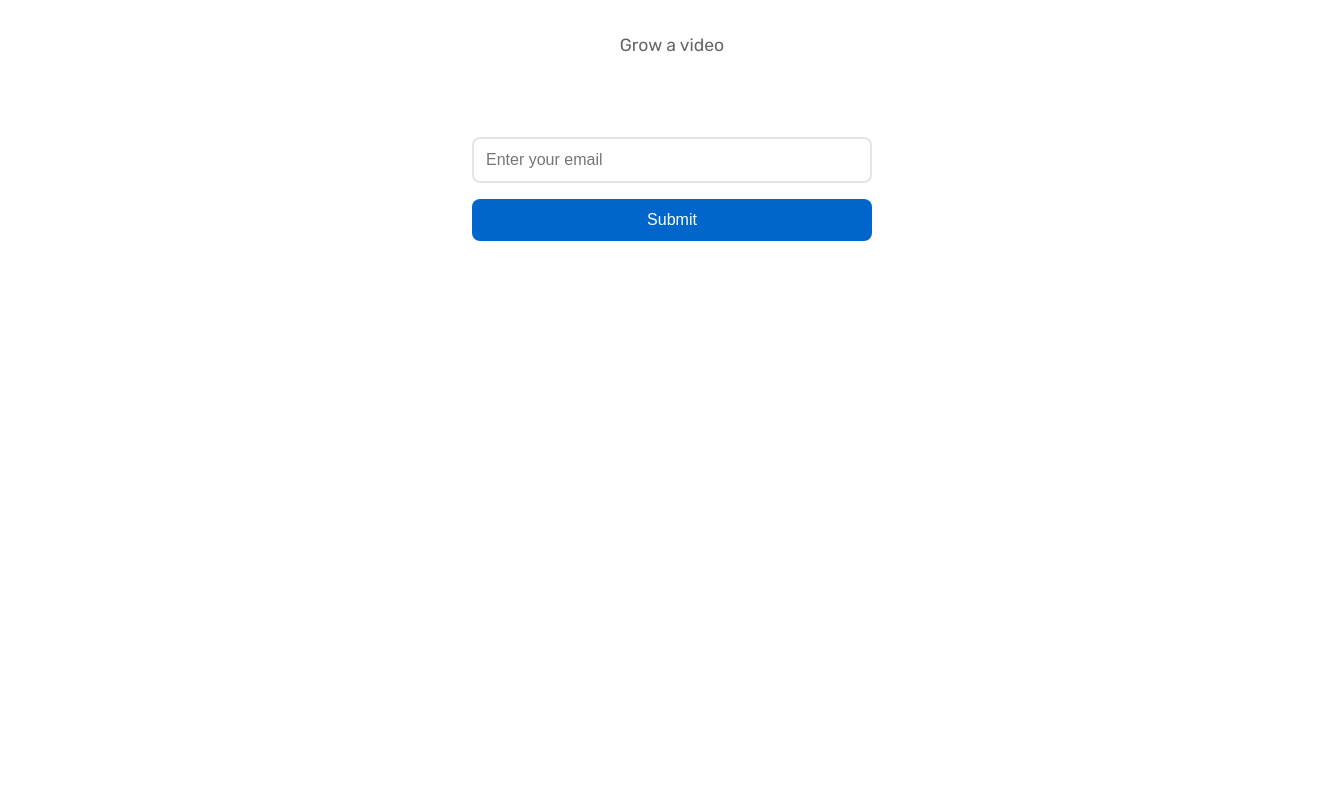
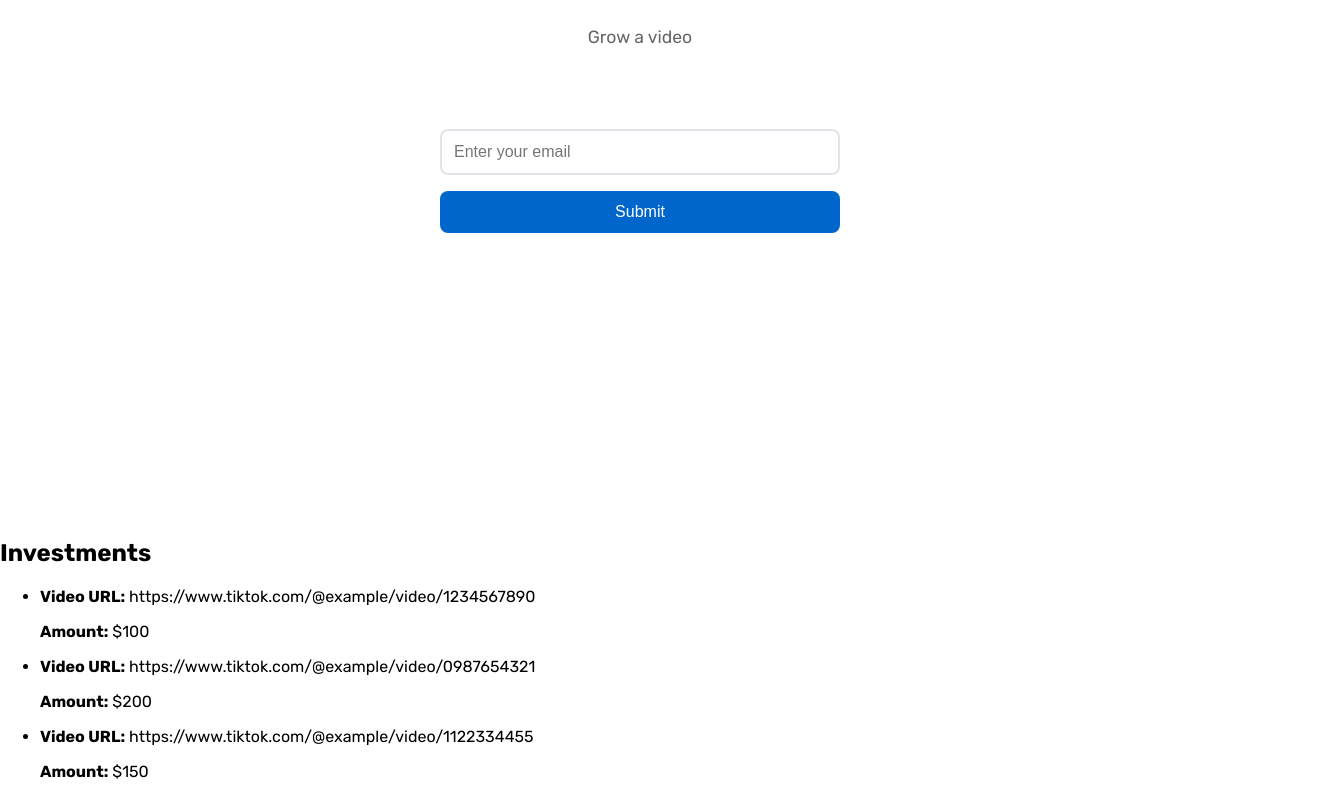
Before and after one commit to PatatoBit/StonkTok, a SvelteKit app: page / in a window 1280 px wide. Shown: the part 345-1142 px from the top of the page, 1336 px wide, since content can reach past the window. Before the commit the page ends 880 px from the top, so only its background shows below. Built offline with nearby package versions, Linux system fonts and the light colour scheme; no server answers.

Commit message:
fixed overflowing container

```diff
--- /dev/null
+++ b/src/lib/components/Investments.svelte
@@ -0,0 +1,15 @@
+<script lang="ts">
+	import { dummyInvestments } from '$lib/dummy';
+</script>
+
+<section class="investments">
+	<h2>Investments</h2>
+	<ul>
+		{#each dummyInvestments as investment}
+			<li>
+				<p><strong>Video URL:</strong> {investment.videoUrl}</p>
+				<p><strong>Amount:</strong> ${investment.amount}</p>
+			</li>
+		{/each}
+	</ul>
+</section>
--- /dev/null
+++ b/src/lib/dummy.ts
@@ -0,0 +1,31 @@
+export const dummyInvestments: Investment[] = [
+	{
+		id: 1,
+		videoId: '1234567890',
+		videoUrl: 'https://www.tiktok.com/@example/video/1234567890',
+		amount: 100,
+		commentCountAtInvestment: 10,
+		likeCountAtInvestment: 50,
+		investedAt: new Date('2023-10-01T12:00:00Z').toISOString()
+	},
+
+	{
+		id: 2,
+		videoId: '0987654321',
+		videoUrl: 'https://www.tiktok.com/@example/video/0987654321',
+		amount: 200,
+		commentCountAtInvestment: 20,
+		likeCountAtInvestment: 100,
+		investedAt: new Date('2023-10-02T12:00:00Z').toISOString()
+	},
+
+	{
+		id: 3,
+		videoId: '1122334455',
+		videoUrl: 'https://www.tiktok.com/@example/video/1122334455',
+		amount: 150,
+		commentCountAtInvestment: 15,
+		likeCountAtInvestment: 75,
+		investedAt: new Date('2023-10-03T12:00:00Z').toISOString()
+	}
+];
--- a/src/routes/+page.svelte
+++ b/src/routes/+page.svelte
@@ -1,6 +1,7 @@
 <script lang="ts">
 	import { invalidateAll } from '$app/navigation';
 	import { signInWithEmail } from '$lib/auth';
+	import Investments from '$lib/components/Investments.svelte';
 	import type { PageData } from './$types';
 	export let data: PageData;
 
@@ -114,3 +115,5 @@
 		</div>
 	{/if}
 </main>
+
+<Investments />
--- a/src/styles/global.scss
+++ b/src/styles/global.scss
@@ -1,11 +1,12 @@
 @import url('https://fonts.googleapis.com/css2?family=Rubik:ital,wght@0,300..900;1,300..900&display=swap');
 
 html,
-body *::before,
-body *::after {
-	box-sizing: border-box;
+body,
+*::before,
+*::after {
 	margin: 0;
 	padding: 0;
+	box-sizing: border-box;
 	font-family: 'Rubik', sans-serif;
 	font-optical-sizing: auto;
 	font-style: normal;
@@ -22,7 +23,7 @@ h1 {
 	flex-direction: column;
 	align-items: center;
 	justify-content: center;
-	width: 100%;
+	max-width: 100%;
 	min-height: 100vh;
 	text-align: center;
 	padding: 2rem;
```
Also changed, not shown: src/app.d.ts (+8 -10 lines), src/lib/types.d.ts (added, +17 -0 lines).
